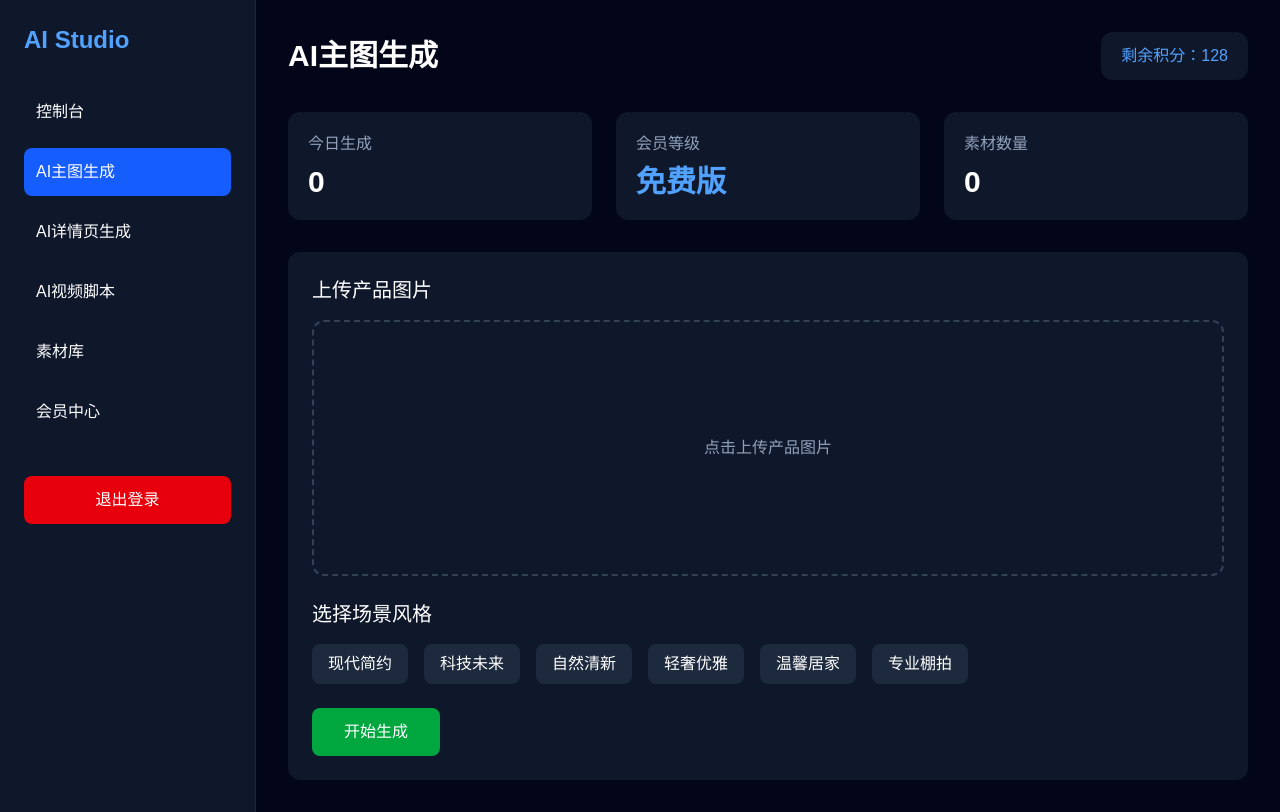
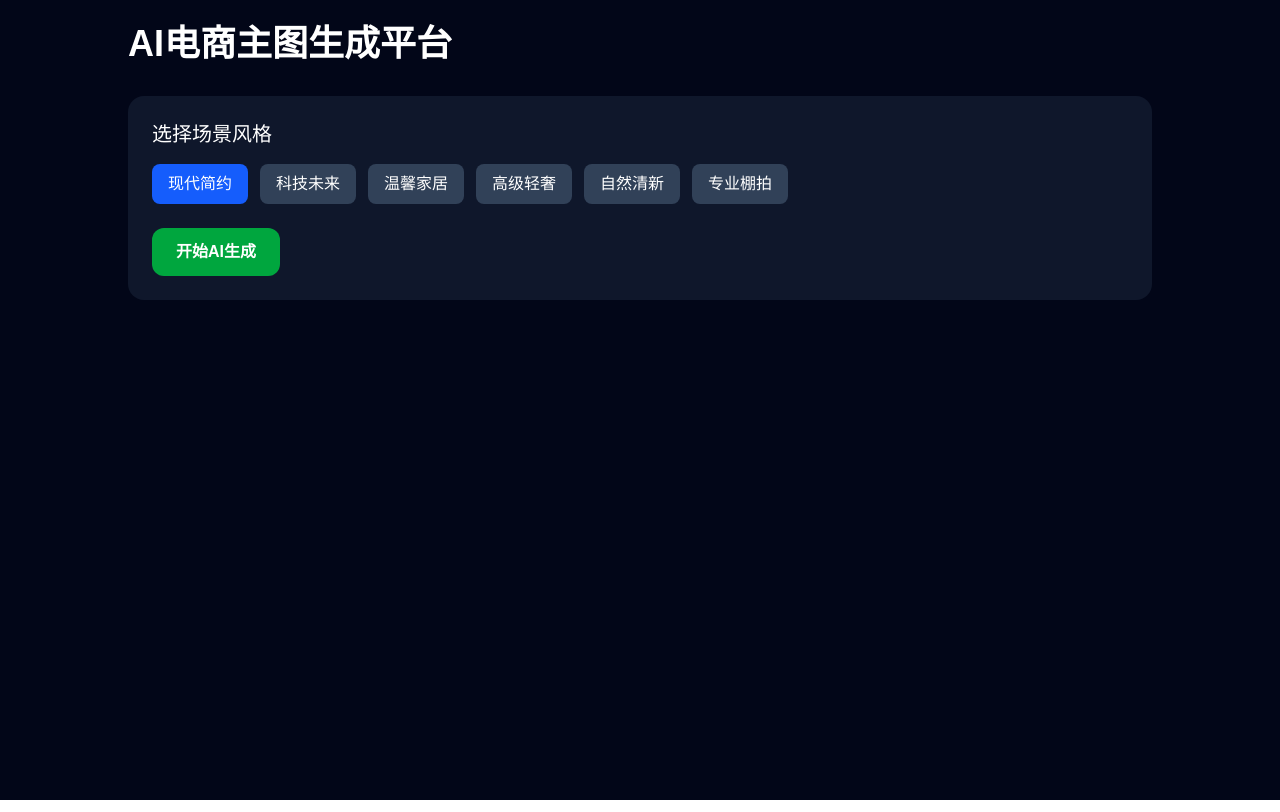
Before and after one commit to jonll0406/my-ai-saas, a Next.js app: page / in a window 1280 px wide. Before the commit this address had no page. Built offline with nearby package versions, Linux system fonts and the light colour scheme.

Commit message:
Refactor Home component to HomePage and update state

```diff
--- a/app/page.tsx
+++ b/app/page.tsx
@@ -1,212 +1,72 @@
 "use client"
 
-import { useEffect, useState } from "react"
-import { useRouter } from "next/navigation"
+import { useState } from "react"
 
-export default function Home() {
-  const router = useRouter()
+export default function HomePage() {
+  const [style, setStyle] = useState("现代简约")
+  const [loading, setLoading] = useState(false)
+  const [image, setImage] = useState("")
 
-  const [active, setActive] = useState("AI主图生成")
-  const [image, setImage] = useState<string | null>(null)
-  const [points, setPoints] = useState(128)
-  const [member, setMember] = useState("免费版")
-  const [loading, setLoading] = useState(false)
-  const [results, setResults] = useState<string[]>([])
-  const [assets, setAssets] = useState<string[]>([])
-  const [detailText, setDetailText] = useState("")
-  const [videoText, setVideoText] = useState("")
+  async function generateImage() {
+    try {
+      setLoading(true)
 
-  const menus = ["控制台", "AI主图生成", "AI详情页生成", "AI视频脚本", "素材库", "会员中心"]
-  const styles = ["现代简约", "科技未来", "自然清新", "轻奢优雅", "温馨居家", "专业棚拍"]
+      const response = await fetch("/api/generate", {
+        method: "POST",
+        headers: {
+          "Content-Type": "application/json",
+        },
+        body: JSON.stringify({
+          style,
+        }),
+      })
 
-  useEffect(() => {
-    if (localStorage.getItem("isLogin") !== "true") {
-      router.push("/login")
-    }
+      const data = await response.json()
 
-    const savedAssets = localStorage.getItem("assets")
-    const savedPoints = localStorage.getItem("points")
-    const savedMember = localStorage.getItem("member")
-
-    if (savedAssets) setAssets(JSON.parse(savedAssets))
-    if (savedPoints) setPoints(Number(savedPoints))
-    if (savedMember) setMember(savedMember)
-  }, [router])
-
-  function saveAssets(newAssets: string[]) {
-    setAssets(newAssets)
-    localStorage.setItem("assets", JSON.stringify(newAssets))
-  }
-
-  function savePoints(num: number) {
-    setPoints(num)
-    localStorage.setItem("points", String(num))
-  }
-
-  function upload(e: React.ChangeEvent<HTMLInputElement>) {
-    const file = e.target.files?.[0]
-    if (!file) return
-
-    const url = URL.createObjectURL(file)
-    setImage(url)
-    saveAssets([url, ...assets])
-  }
-
-  function generateImage() {
-    if (!image) {
-      alert("请先上传产品图片")
+      if (data.error) {
+        alert(data.error)
         return
       }
 
-    if (points < 2) {
-      alert("积分不足，请开通会员")
-      return
-    }
-
-    setLoading(true)
-    setResults([])
-
-    setTimeout(() => {
-      const newResults = [image, image, image, image]
-      savePoints(points - 2)
-      setResults(newResults)
-      saveAssets([...newResults, ...assets])
+      setImage(data.image)
+    } catch (error) {
+      alert("生成失败")
+    } finally {
       setLoading(false)
-    }, 1500)
-  }
-
-  function generateDetail() {
-    if (points < 2) {
-      alert("积分不足，请开通会员")
-      return
-    }
-
-    savePoints(points - 2)
-
-    setDetailText(
-      "【产品亮点】\n1. 简约现代外观，适合多种家居场景。\n2. 大容量收纳设计，让空间更整洁。\n3. 防尘防潮，适合客厅、卧室、阳台使用。\n\n【详情页文案】\n这款收纳柜采用清爽简约设计，兼顾美观与实用。多层分类收纳，轻松整理日常杂物，让家居空间更干净有序。适合电商主图、详情页、短视频种草使用。"
-    )
-  }
-
-  function generateVideo() {
-    if (points < 2) {
-      alert("积分不足，请开通会员")
-      return
-    }
-
-    savePoints(points - 2)
-
-    setVideoText(
-      "15秒短视频脚本：\n\n0-3秒：展示凌乱房间，字幕：家里东西太多没地方放？\n3-7秒：镜头切换到收纳柜，字幕：一柜解决杂物收纳。\n7-12秒：展示分类存放衣物、玩具、日用品。\n12-15秒：产品特写，字幕：简约美观，大容量收纳，马上入手！"
-    )
-  }
-
-  function deleteAsset(index: number) {
-    const newAssets = assets.filter((_, i) => i !== index)
-    saveAssets(newAssets)
-  }
-
-  function upgrade(plan: string) {
-    if (plan === "专业版") {
-      setMember("专业版")
-      localStorage.setItem("member", "专业版")
-      savePoints(3000)
-      alert("已升级为专业版，获得3000积分")
-    }
-
-    if (plan === "企业版") {
-      setMember("企业版")
-      localStorage.setItem("member", "企业版")
-      savePoints(999999)
-      alert("已升级为企业版，获得无限积分")
     }
   }
 
-  function logout() {
-    localStorage.removeItem("isLogin")
-    router.push("/login")
-  }
+  return (
+    <div className="min-h-screen bg-slate-950 text-white p-6">
+      <div className="max-w-5xl mx-auto">
 
-  return (
-    <div className="min-h-screen bg-slate-950 text-white flex">
-      <aside className="w-64 bg-slate-900 p-6 border-r border-slate-800">
-        <h1 className="text-2xl font-bold text-blue-400 mb-8">AI Studio</h1>
+        <h1 className="text-4xl font-bold mb-8">
+          AI电商主图生成平台
+        </h1>
 
-        <ul className="space-y-3">
-          {menus.map((item) => (
-            <li
-              key={item}
-              onClick={() => setActive(item)}
-              className={`p-3 rounded-lg cursor-pointer ${
-                active === item ? "bg-blue-600" : "hover:bg-slate-800"
-              }`}
-            >
-              {item}
-            </li>
-          ))}
-        </ul>
+        <div className="bg-slate-900 rounded-2xl p-6">
 
-        <button
-          onClick={logout}
-          className="mt-10 w-full bg-red-600 hover:bg-red-700 py-3 rounded-lg"
-        >
-          退出登录
-        </button>
-      </aside>
+          <h2 className="text-xl mb-4">
+            选择场景风格
+          </h2>
 
-      <main className="flex-1 p-8">
-        <div className="flex justify-between items-center mb-8">
-          <h2 className="text-3xl font-bold">{active}</h2>
-          <div className="bg-slate-900 px-5 py-3 rounded-xl text-blue-400">
-            剩余积分：{points}
-          </div>
-        </div>
-
-        <div className="grid grid-cols-3 gap-6 mb-8">
-          <div className="bg-slate-900 p-5 rounded-xl">
-            <p className="text-slate-400">今日生成</p>
-            <h3 className="text-3xl font-bold mt-2">{results.length}</h3>
-          </div>
-
-          <div className="bg-slate-900 p-5 rounded-xl">
-            <p className="text-slate-400">会员等级</p>
-            <h3 className="text-3xl font-bold mt-2 text-blue-400">{member}</h3>
-          </div>
-
-          <div className="bg-slate-900 p-5 rounded-xl">
-            <p className="text-slate-400">素材数量</p>
-            <h3 className="text-3xl font-bold mt-2">{assets.length}</h3>
-          </div>
-        </div>
-
-        {active === "控制台" && (
-          <div className="bg-slate-900 p-8 rounded-xl">
-            <h3 className="text-2xl font-bold mb-4">欢迎使用电商AI运营平台</h3>
-            <p className="text-slate-400">
-              当前版本支持：主图生成、详情页文案、视频脚本、素材库、会员积分。
-            </p>
-          </div>
-        )}
-
-        {active === "AI主图生成" && (
-          <div className="bg-slate-900 p-6 rounded-xl">
-            <h3 className="text-xl mb-4">上传产品图片</h3>
-
-            <label className="border-2 border-dashed border-slate-700 h-64 rounded-xl flex items-center justify-center cursor-pointer overflow-hidden">
-              {image ? (
-                <img src={image} className="h-full object-contain" alt="产品图" />
-              ) : (
-                <span className="text-slate-400">点击上传产品图片</span>
-              )}
-              <input type="file" accept="image/*" onChange={upload} className="hidden" />
-            </label>
-
-            <h3 className="text-xl mt-6 mb-4">选择场景风格</h3>
-            <div className="flex flex-wrap gap-4">
-              {styles.map((item) => (
+          <div className="flex gap-3 flex-wrap mb-6">
+            {[
+              "现代简约",
+              "科技未来",
+              "温馨家居",
+              "高级轻奢",
+              "自然清新",
+              "专业棚拍",
+            ].map((item) => (
               <button
                 key={item}
-                  className="bg-slate-800 hover:bg-blue-600 px-4 py-2 rounded-lg"
+                onClick={() => setStyle(item)}
+                className={`px-4 py-2 rounded-lg ${
+                  style === item
+                    ? "bg-blue-600"
+                    : "bg-slate-700"
+                }`}
               >
                 {item}
               </button>
@@ -215,131 +75,29 @@ export default function Home() {
 
           <button
             onClick={generateImage}
-              className="mt-6 bg-green-600 hover:bg-green-700 px-8 py-3 rounded-lg"
+            disabled={loading}
+            className="bg-green-600 hover:bg-green-700 px-6 py-3 rounded-xl font-bold"
           >
-              {loading ? "生成中..." : "开始生成"}
+            {loading ? "AI生成中..." : "开始AI生成"}
           </button>
+
+        </div>
+
+        {image && (
+          <div className="mt-10">
+            <h2 className="text-2xl font-bold mb-4">
+              AI生成结果
+            </h2>
+
+            <img
+              src={image}
+              alt=""
+              className="rounded-2xl w-full max-w-xl"
+            />
           </div>
         )}
 
-        {active === "AI详情页生成" && (
-          <div className="bg-slate-900 p-6 rounded-xl">
-            <textarea
-              className="w-full h-40 bg-slate-800 p-4 rounded-lg outline-none"
-              placeholder="输入产品名称、卖点、适用场景..."
-            />
-
-            <button onClick={generateDetail} className="mt-6 bg-blue-600 px-8 py-3 rounded-lg">
-              生成详情页文案
-            </button>
-
-            {detailText && (
-              <pre className="mt-6 bg-slate-800 p-5 rounded-xl whitespace-pre-wrap text-slate-200">
-                {detailText}
-              </pre>
-            )}
       </div>
-        )}
-
-        {active === "AI视频脚本" && (
-          <div className="bg-slate-900 p-6 rounded-xl">
-            <textarea
-              className="w-full h-40 bg-slate-800 p-4 rounded-lg outline-none"
-              placeholder="输入产品信息，AI会生成15秒短视频脚本..."
-            />
-
-            <button onClick={generateVideo} className="mt-6 bg-purple-600 px-8 py-3 rounded-lg">
-              生成视频脚本
-            </button>
-
-            {videoText && (
-              <pre className="mt-6 bg-slate-800 p-5 rounded-xl whitespace-pre-wrap text-slate-200">
-                {videoText}
-              </pre>
-            )}
-          </div>
-        )}
-
-        {active === "素材库" && (
-          <div>
-            {assets.length === 0 ? (
-              <div className="bg-slate-900 p-8 rounded-xl text-slate-400">
-                暂无素材，请先上传或生成图片。
-              </div>
-            ) : (
-              <div className="grid grid-cols-4 gap-4">
-                {assets.map((item, index) => (
-                  <div key={index} className="bg-slate-900 p-3 rounded-xl">
-                    <img src={item} className="w-full h-40 object-contain rounded-lg" alt="素材" />
-
-                    <a
-                      href={item}
-                      download={`asset-${index}.png`}
-                      className="mt-3 bg-blue-600 w-full py-2 rounded-lg block text-center"
-                    >
-                      下载
-                    </a>
-
-                    <button
-                      onClick={() => deleteAsset(index)}
-                      className="mt-3 bg-red-600 w-full py-2 rounded-lg"
-                    >
-                      删除
-                    </button>
-                  </div>
-                ))}
-              </div>
-            )}
-          </div>
-        )}
-
-        {active === "会员中心" && (
-          <div className="grid grid-cols-3 gap-6">
-            <div className="bg-slate-900 p-6 rounded-xl border border-slate-800">
-              <h3 className="text-2xl font-bold mb-4">免费版</h3>
-              <p className="text-slate-400 mb-6">128积分</p>
-              <button className="bg-slate-700 w-full py-3 rounded-lg">当前套餐</button>
-            </div>
-
-            <div className="bg-slate-900 p-6 rounded-xl border border-blue-600">
-              <h3 className="text-2xl font-bold mb-4">专业版</h3>
-              <p className="text-slate-400 mb-6">99元/月 · 3000积分</p>
-              <button onClick={() => upgrade("专业版")} className="bg-blue-600 w-full py-3 rounded-lg">
-                模拟升级
-              </button>
-            </div>
-
-            <div className="bg-slate-900 p-6 rounded-xl border border-purple-600">
-              <h3 className="text-2xl font-bold mb-4">企业版</h3>
-              <p className="text-slate-400 mb-6">299元/月 · 无限生成</p>
-              <button onClick={() => upgrade("企业版")} className="bg-purple-600 w-full py-3 rounded-lg">
-                模拟升级
-              </button>
-            </div>
-          </div>
-        )}
-
-        {results.length > 0 && active !== "素材库" && (
-          <div className="mt-8">
-            <h3 className="text-xl mb-4">生成结果</h3>
-            <div className="grid grid-cols-4 gap-4">
-              {results.map((item, index) => (
-                <div key={index} className="bg-slate-900 p-3 rounded-xl">
-                  <img src={item} className="w-full h-48 object-contain rounded-lg" alt="结果" />
-
-                  <a
-                    href={item}
-                    download={`image-${index}.png`}
-                    className="mt-3 bg-blue-600 w-full py-2 rounded-lg block text-center"
-                  >
-                    下载
-                  </a>
-                </div>
-              ))}
-            </div>
-          </div>
-        )}
-      </main>
     </div>
   )
 }
```
Lines whose indentation alone changed are shown as unchanged.
